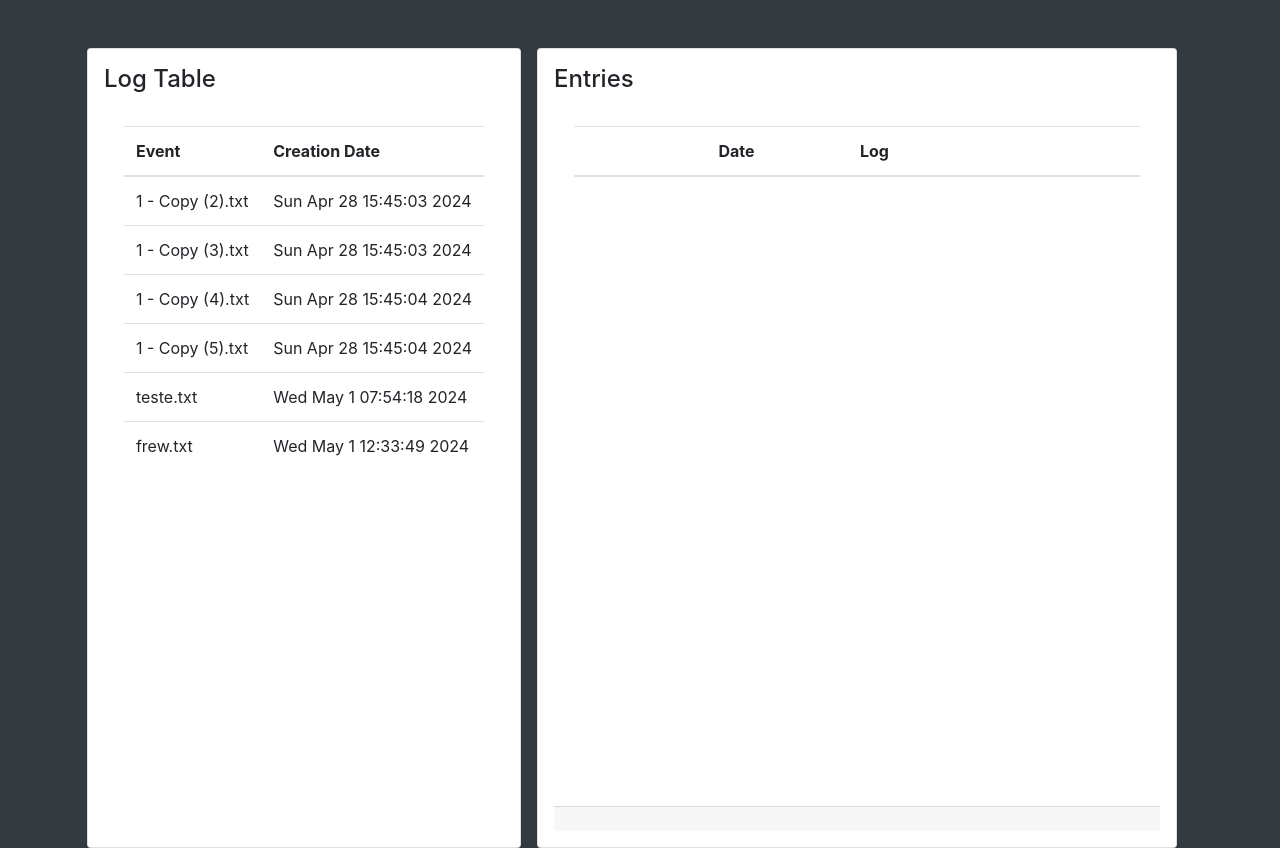
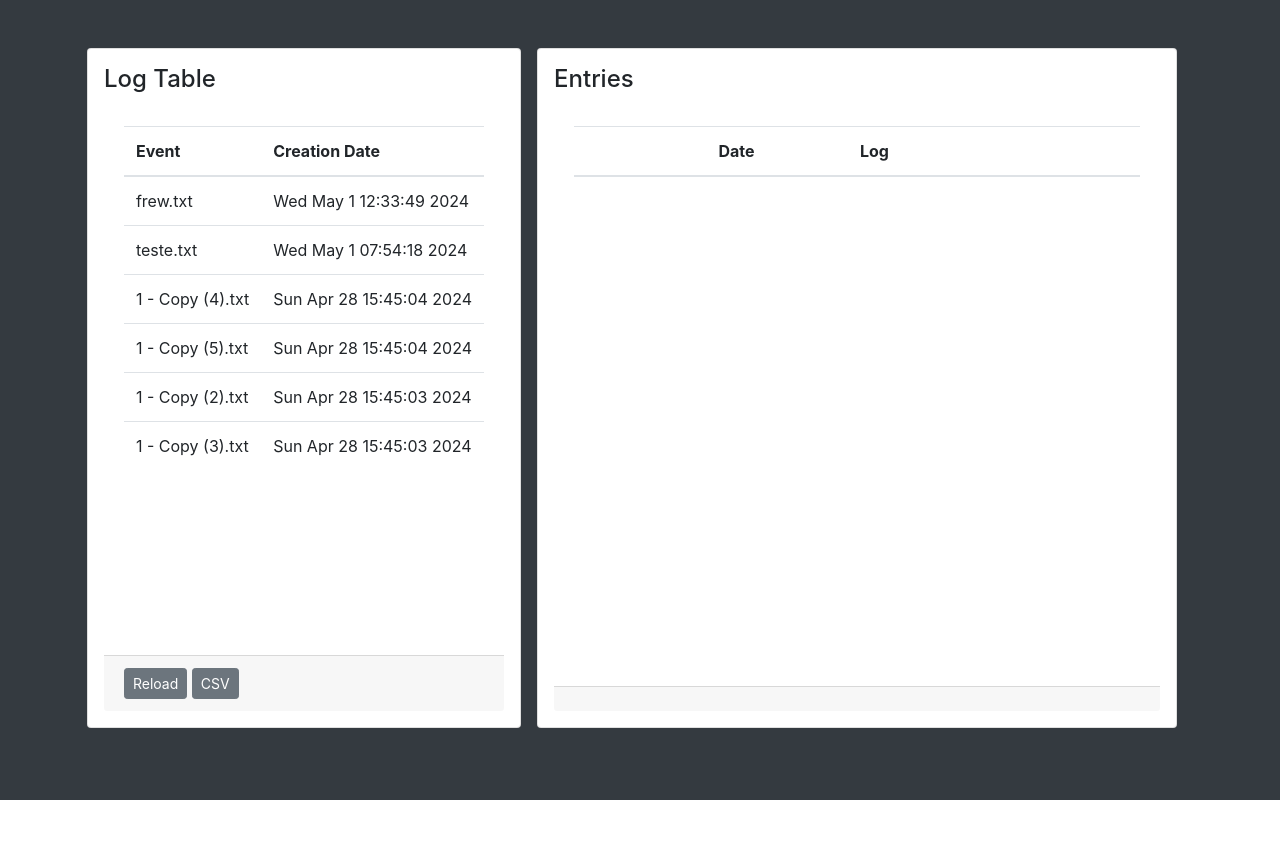
Before and after one commit to AsafDov/Event_Logger, a Django app: page / in a window 1280 px wide. After the commit the page ends 800 px from the top, so only its background shows below. Run offline with Django 5.2, Linux system fonts and the light colour scheme; data comes from the database, SQL or seed files in the repository; both versions use the stored data as it was after the commit; lists and menus that the app fills with data are empty; parts of the project's set-up code (start-up, migrations or seed data) failed here and were passed over; some libraries are stand-ins or nearby versions.

Commit message:
Final Version V1

```diff
--- a/EventLogger_Project/EventLogger/models.py
+++ b/EventLogger_Project/EventLogger/models.py
@@ -2,12 +2,13 @@ from django.db import models
 from django.db.utils import IntegrityError
 import os
 import time
-import json
-import manage
 
 class Event(models.Model):
     name = models.CharField(max_length=200, unique=True)
     createDate = models.CharField(max_length=50)
+
+    class Meta:
+        ordering = ['-createDate']
 
     def __str__(self):
         return f"Event: {self.name}"
@@ -15,26 +16,25 @@ class Event(models.Model):
     def populate(self, path="C:\\Users\\nathe\\Desktop\\Projects\\EventLogger\\Test"):
         results = []
         allEvents = Event.objects.all()
-        for f in os.listdir(path):
-            if f.endswith('.txt'):
-                created = time.ctime(os.path.getctime(path + "/" + f))
-                event = {
-                    "name": f,
-                    "createDate":created
-                }
-                try:
-                    Event.objects.get(name=event["name"])
-                    continue
-                except Event.DoesNotExist:
-                    e = Event(name=event["name"], createDate=event["createDate"] )
-                    e.save()
-                    continue
+        for (root, dirs, file) in os.walk(path):
+            for f in file:
+                if '.gcd' in f or '.gcm' in f: #Change to txt for testing
+                    created = time.ctime(os.path.getctime(root + "\\" + f))
+                    event = {
+                        "name": f,
+                        "createDate":created
+                    }
+                    try:
+                        Event.objects.get(name=event["name"])
+                        continue
+                    except Event.DoesNotExist:
+                        e = Event(name=event["name"], createDate=event["createDate"] )
+                        e.save()
+                        continue
 
         results.append(event)
         return (results)
 
-eventDB = Event()
-eventDB.populate()
 
 
 class Entry(models.Model):
--- a/EventLogger_Project/EventLogger/views.py
+++ b/EventLogger_Project/EventLogger/views.py
@@ -1,4 +1,5 @@
-from django.shortcuts import render, redirect
+from io import StringIO
+from django.shortcuts import render, redirect, HttpResponse
 from django.http import JsonResponse
 from .serializers import *
 from .models import *
@@ -6,6 +7,8 @@ from rest_framework.decorators import api_view
 from rest_framework.response import Response
 from rest_framework import status
 from django.views.decorators.csrf import csrf_exempt
+import csv
+from django.core.files.storage import default_storage
 
 def home(request):
     events = Event.objects.all()
@@ -39,10 +42,18 @@ def listEvents(request):
         serializer = EventSerializer(data, many=True)
         return Response(serializer.data)
 
+@api_view(['GET'])
+def loadEvents(request):
+    if request.method == 'GET':
+        loader = Event()
+        loader.populate() #Enter Path veriable
+        return Response("Success")
+
+
 @api_view(['POST', 'GET'])
 @csrf_exempt
 def addEntry(request):
-    print(request.data)
+    print(f"Entry added {request.data} ")
     serializer = EntrySerializer(data=request.data)
     if serializer.is_valid():
         serializer.save()
@@ -60,11 +71,11 @@ def getEntries(request, event):
 @api_view(['DELETE'])
 def deleteEntry(request):
     if request.method == 'DELETE':
-        print(request.data)
+        print(f"DELETE: {request.data}")
         event = request.data["event"]
         entryData = request.data["entry"]
         entryDate = request.data["entryDate"]
-        entry = Entry.objects.get(event=event, entry=entryData)
+        entry = Entry.objects.filter(event=event, entry=entryData)
         entry.delete()
         return Response("Item deleted")
 
@@ -75,3 +86,28 @@ def getEntry(request, event, id):
         entry = Entry.objects.filter(pk=id, event=event)
         serializer = EntrySerializer(entry, many=True)
         return Response(serializer.data)
+
+
+
+def export_data_to_csv(request, model_name):
+
+    path = "C:/Users/nathe/Desktop/Projects/EventLogger/Test"
+    filename = "Event_Log.csv"
+
+    with open(f"{path}/{filename}", 'w', newline='') as csvfile:
+        writer = csv.writer(csvfile)
+        header = [field.name for field in Event._meta.fields if field.name != 'id'] + [field.name for field in Entry._meta.fields if (field.name != 'id' and field.name != 'event')]
+        writer.writerow(header) #Write header row
+
+        model_data = Event.objects.all()
+        for event in model_data:
+            event_row = [getattr(event, field.name) for field in Event._meta.fields if field.name != 'id']
+            entries = Entry.objects.filter(event=event)
+            for entry in entries:
+                entry_row = [getattr(entry, field.name) for field in Entry._meta.fields if (field.name != 'id' and field.name != 'event') ]
+                entry_row[1]=str(entry_row[1])[:19]
+                data_row=event_row + entry_row
+                # Extract data from each model object and format as a list
+                writer.writerow(data_row)
+
+    return Response("CSV saved successfuly")
--- a/EventLogger_Project/EventLogger_Project/urls.py
+++ b/EventLogger_Project/EventLogger_Project/urls.py
@@ -20,7 +20,7 @@ from EventLogger import views
 
 urlpatterns = [
     path('admin/', admin.site.urls),
-    path('', views.home),
+    path('', views.home, name="home"),
     #path('<event>/', views.handleEventClick),
     path('api/listEntries/<str:event_id>', views.listEntries),
     path('api/listEvents/', views.listEvents),
@@ -28,5 +28,7 @@ urlpatterns = [
     path('api/event/<str:event>/', views.getEntries),
     path('api/event/<str:event>/<str:id>/', views.getEntry),
     path('api/deleteEntry/', views.deleteEntry),
+    path('api/loadEvents/', views.loadEvents),
+    path('api/exportCSV/<str:model_name>/', views.export_data_to_csv, name="exportCSV"),
 
 ]
--- a/EventLogger_Project/templates/index.html
+++ b/EventLogger_Project/templates/index.html
@@ -19,6 +19,20 @@
 
             body {
                 user-select: none
+                overflow:hidden;
+                position: fixed;
+                width:100%;
+                height:100%;
+                caret-color: transparent;
+            }
+            .card{
+                user-select: none;
+                height:85vh;
+            }
+            .card-body{
+                height:auto;
+                overflow:overlay;
+                user-select: none;
             }
         </style>
         <title>Event Logger</title>
@@ -32,7 +46,7 @@
                 <h4 class="card-title">
                     Log Table
                 </h4>
-                <div class="card-body" style="overflow:overlay;">
+                <div class="card-body" >
                     <table id="main-table" class="table table-hover">
                         <thead>
                             <tr>
@@ -54,13 +68,21 @@
                         </tbody>
                     </table>
                 </div>
+                <div class="card-footer">
+                    <div class="btn btn-sm btn-secondary" onclick=loadEvents(this) style: "cursor:pointer">
+                        Reload
+                    </div>
+                    <a class="btn btn-sm btn-secondary" href="{% url 'exportCSV' model_name='Event'%}" style: "cursor:pointer">
+                        CSV
+                    </a>
+                </div>
             </div>
 
-            <div class="card p-3 w-50 mt-5 mr-3" style="height: 800px;">
+            <div class="card p-3 w-50 mt-5 mr-3" style="">
                 <h4 class="card-title">
                     Entries
                 </h4>
-                <div class="card-body" style="overflow:overlay;">
+                <div class="card-body" style="">
                     <table id="main-table" class="table table-hover">
                         <thead>
                             <tr>
@@ -110,7 +132,7 @@
                     const deleteElement = document.createElement("span");
                     deleteElement.name = event.id;
                     deleteElement.id = i+1;
-                    deleteElement.className="material-symbols-outlined pt-3";
+                    deleteElement.className="material-symbols-outlined pt-3 pr-0";
                     deleteElement.innerHTML = "delete";
                     deleteElement.style="cursor:Pointer;"
                     deleteElement.addEventListener("click",handleDeleteEntry);
@@ -239,6 +261,12 @@
             tableElement.appendChild(newRow);
         }
 
+        function loadEvents(event){
+            fetch('api/loadEvents/').then(data => {
+                console.log('Loaded data successfully:');
+              }).then(handleEventClick());
+        }
+
     </script>
     <!-- jQuery first, then Popper.js, then Bootstrap JS -->
     <script src="https://code.jquery.com/jquery-3.2.1.slim.min.js" integrity="sha384-KJ3o2DKtIkvYIK3UENzmM7KCkRr/rE9/Qpg6aAZGJwFDMVNA/GpGFF93hXpG5KkN" crossorigin="anonymous"></script>
```
Also changed, not shown: Test/Event_Log.csv (added, +3 -0 lines), EventLogger_Project/db.sqlite3, Test/1.txt (deleted), Test/ff/frew.txt (added).
